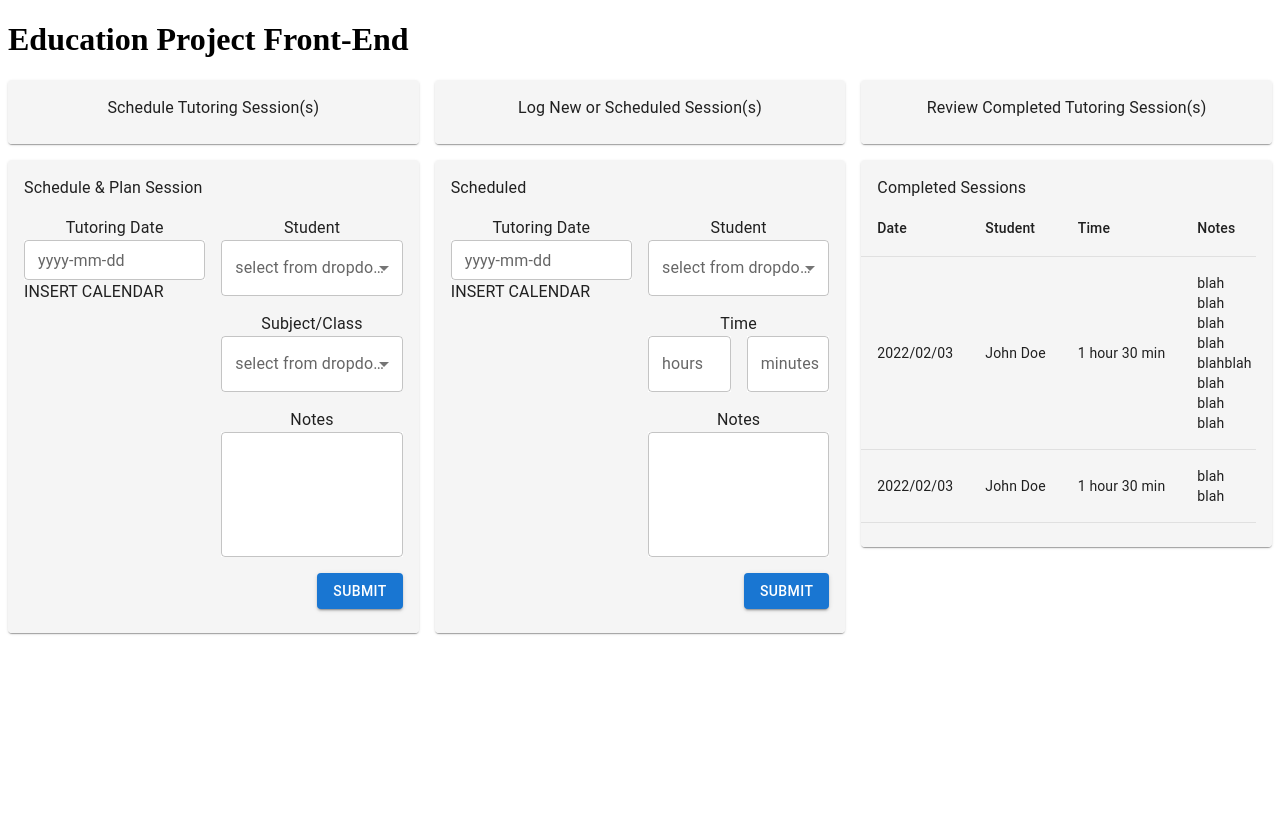
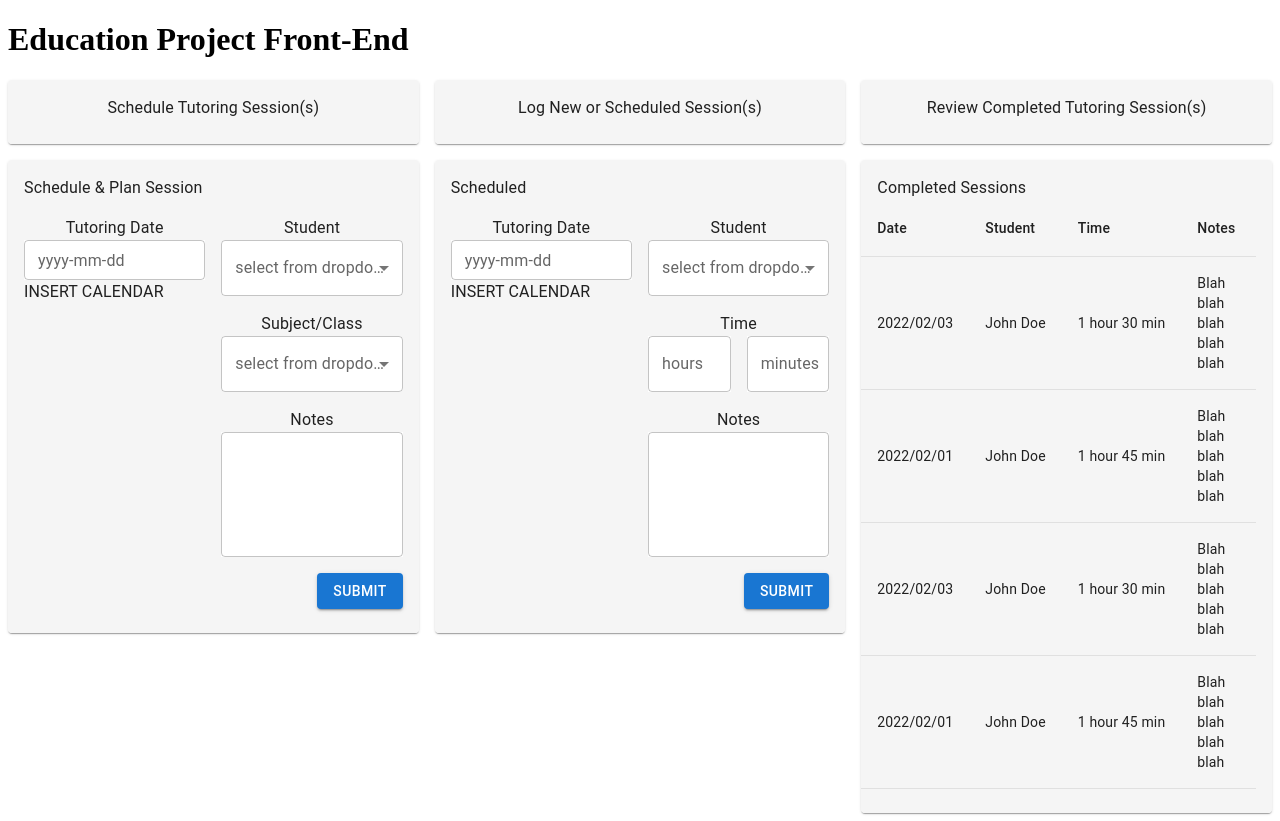
Before and after one commit to Hack4Impact-BU/Education-Project, a React (Create React App) app in the folder client/: page / in a window 1280 px wide. Before the commit the page ends 800 px from the top, so only its background shows below. Built offline with nearby package versions, Linux system fonts and the light colour scheme.

Commit message:
add more dummy data to table

```diff
--- a/client/src/CompletedSessions.js
+++ b/client/src/CompletedSessions.js
@@ -13,8 +13,10 @@ function createData(date, student, time, notes) {
   }
 
   const rows = [
-    createData('2022/02/03', 'John Doe', '1 hour 30 min', 'blah blah blah blah blahblah blah blah blah'),
-    createData('2022/02/03', 'John Doe', '1 hour 30 min', 'blah blah')
+    createData('2022/02/03', 'John Doe', '1 hour 30 min', 'Blah blah blah blah blah'),
+    createData('2022/02/01', 'John Doe', '1 hour 45 min', 'Blah blah blah blah blah'),
+    createData('2022/02/03', 'John Doe', '1 hour 30 min', 'Blah blah blah blah blah'),
+    createData('2022/02/01', 'John Doe', '1 hour 45 min', 'Blah blah blah blah blah')
   ];
 
 export default function CompletedSessions() {
--- a/client/src/Homepage.js
+++ b/client/src/Homepage.js
@@ -184,7 +184,7 @@ class Homepage extends React.Component {
                                 <Grid item xs = {12}>
                                     <Typography sx={{fontSize: 16}}>Completed Sessions</Typography>
                                 </Grid>
-                                    <CompletedSessions></CompletedSessions>
+                                    <CompletedSessions/>
                                 </Grid>
                             </CardContent>
                         </Card>
```
